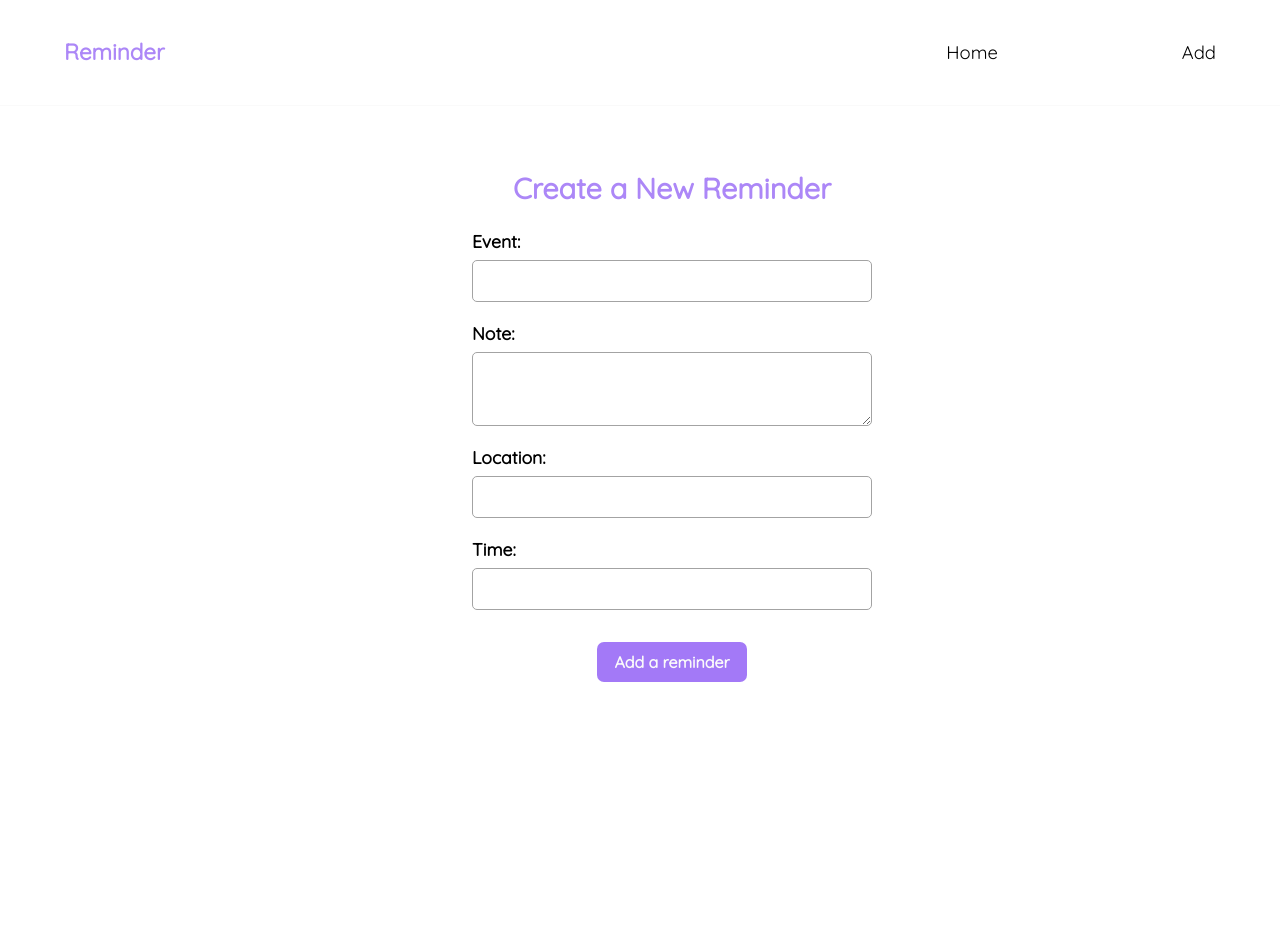
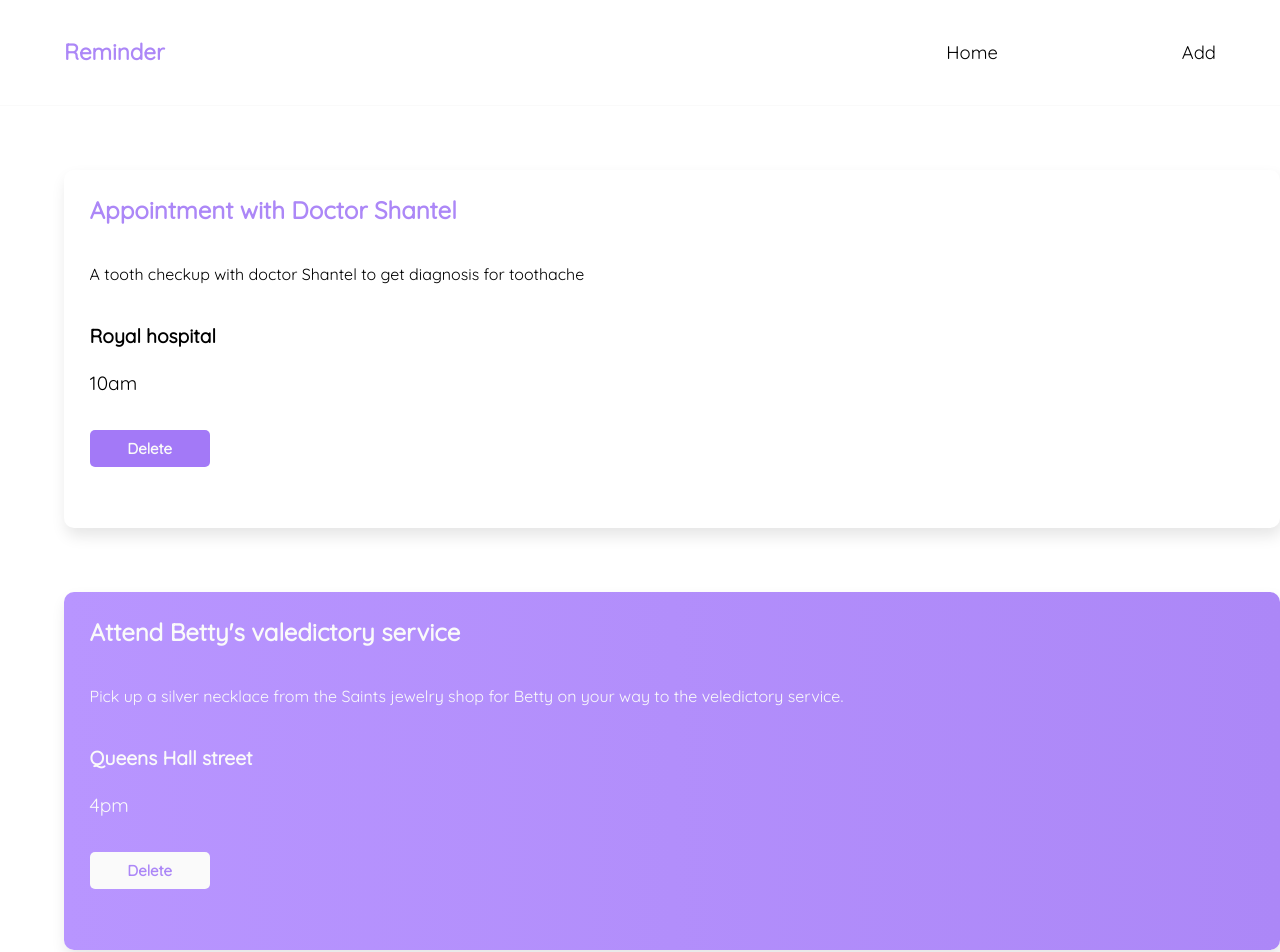
Before and after one commit to ForJessicaSake/Reminder-App, a React (Create React App) app: page /Reminder in a window 1280 px wide. Shown: the top 952 px of the page. Before the commit the page ends 800 px from the top, so only its background shows below. Built offline with nearby package versions, Linux system fonts and the light colour scheme; a web font is replaced by a local one.

Commit message:
i changed the input  data

```diff
--- a/src/Components/Data.js
+++ b/src/Components/Data.js
@@ -3,15 +3,10 @@ import Home from './Home';
 import Navbar from './Navbar';
 import { BrowserRouter as Router, Route, Switch } from 'react-router-dom'
 import Reminder from './Reminder';
+
 function Data() {
 
-    const [reminders, setReminders] = useState([{
-        title: "Attend Betty's valedictory service",
-        note: "Pick up a silver necklace from the ozark jewelry shop for Betty on your way to the veledictory service.",
-        location: " Queens Hall street",
-        time: '4pm',
-        id: 1
-    },
+    const [reminders, setReminders] = useState([
 
     {
         title: "Appointment with Doctor Shantel",
@@ -20,6 +15,13 @@ function Data() {
         time: '10am',
         id: 2
     },
+        {
+            title: "Attend Betty's valedictory service",
+            note: "Pick up a silver necklace from the Saints jewelry shop for Betty on your way to the veledictory service.",
+            location: " Queens Hall street",
+            time: '4pm',
+            id: 1
+        },
     {
         title: "Groceries",
         note: " Make a quick stop at Merka organico to pick a few inventories.",
@@ -34,17 +36,18 @@ function Data() {
         time: '8am',
         id: 4
     },
-    {
-        title: "Mail",
-        note: "Send a mail to the head office",
-        location: "Swift Networks",
-        time: '11am',
-        id: 5
-    }])
+  ])
 
     const handleDelete = (id) => {
         const newreminder = reminders.filter(reminder => reminder.id !== id)
         setReminders(newreminder)
+    }
+
+    const handleSubmit = (events, note, location, time) => {
+
+        const reminder = { events, note, location, time };
+        setReminders(reminder);
+
     }
 
     return (
@@ -52,12 +55,13 @@ function Data() {
             <Router>
                 <Navbar />
                 <Switch>
-                    <Route exact path="/">
+                    <Route exact path="/:id">
                         <Home reminders={reminders} handleDelete={handleDelete} />
                     </Route>
                     <Route path="/Reminder">
-                        <Reminder reminders={reminders} handleDelete={handleDelete} />
-                    </Route>
+                        <Reminder
+                            handleSubmit={handleSubmit}/>
+                        </Route>
                 </Switch>
             </Router>
 
--- a/src/Components/Home.css
+++ b/src/Components/Home.css
@@ -5,17 +5,17 @@
     border-radius: 10px;
 }
 
-.reminder-container:nth-child(3n + 2) {
+.reminder-container:nth-child(2n + 2) {
     background: linear-gradient( 90deg, rgb(184, 149, 255) 0%, rgb(172, 135, 247) 100%);
     color: #fafafa;
 }
 
-.reminder-container:nth-child(3n + 2) button {
+.reminder-container:nth-child(2n + 2) button {
     background-color: #fafafa;
     color: rgb(172, 135, 247);
 }
 
-.reminder-container:nth-child(3n + 2) .reminder-title {
+.reminder-container:nth-child(2n + 2) .reminder-title {
     color: #fafafa;
 }
 
--- a/src/Components/Reminder.js
+++ b/src/Components/Reminder.js
@@ -1,25 +1,24 @@
 import {useState} from 'react'
+import { Link } from 'react-router-dom';
 import './Reminder.css';
 
-function Reminder({reminders}) {
+function Reminder({ handleSubmit}) {
 
     const [events, setEvents] =useState('')
     const [note, setNote] = useState('')
     const [location, setLocation] = useState('')
     const [time, setTime] = useState('')
 
-    const handleSubmit=(e)=>{
-        e.preventDefault();
+  const handleClick=(e)=>{
+      e.preventDefault();
+      handleSubmit(events, note, location, time)
 
-        const reminder = {events, note, location, time};
-        console.log(reminder);
-
-    }
+  }
 
     return (
         <section className='new-reminder-container'>
             <h1>Create a New Reminder</h1>
-            <form onSubmit={handleSubmit}>
+            <form onSubmit={handleClick}>
                 <label>Event:</label>
                 <input
                     type='text'
@@ -52,7 +51,7 @@ function Reminder({reminders}) {
                     value={time}
                     onChange={(e) => setTime(e.target.value)}
                 ></input>
-                 <button>Add a reminder</button>
+                <Link to='/'><input type='submit'/></Link>
             </form>
         </section>
     )
```
